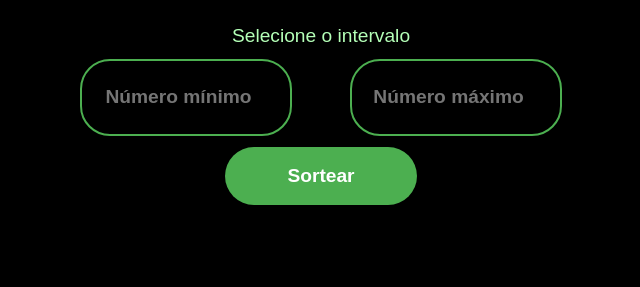
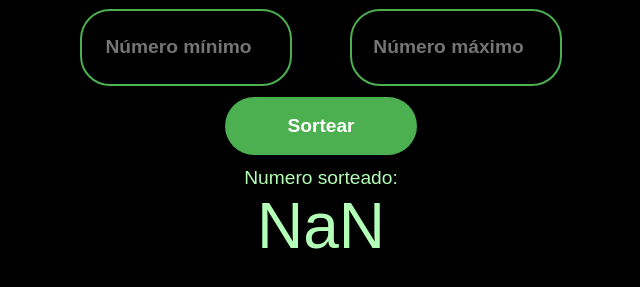
Before and after one commit to Plab0m/Sorteador, a plain HTML site: page index.html in a window 1280 px wide. Both pictures are taken after a click on the button "Sortear". Shown: the part 465-752 px from the top of the page, without its empty margins (319-959 px from the left). Drawn offline with Linux system fonts and the light colour scheme.

Commit message:
Funcional

```diff
--- a/index.html
+++ b/index.html
@@ -19,8 +19,11 @@
             <input type="number" id="min" placeholder="Número mínimo" required>
             <input type="number" id="max" placeholder="Número máximo" required>
         </div>
-        <button id="sortear">Sortear</button>
+        <button id="sortear" onclick="GenerateRandomNumber()">Sortear</button>
     </div>
+    <div class="result-container" id="resultContainer">
+        <span class="description">Numero sorteado:</span>
+        <p id="resultado">123</p>
 </body>
 <script src="script.js"></script>
 </html>
--- a/script.js
+++ b/script.js
@@ -0,0 +1,14 @@
+
+const InputMin = document.querySelector("#min");
+const InputMax = document.querySelector("#max");
+const btnSortear = document.querySelector("#Sortear");
+const resultado = document.querySelector("#resultado");
+const resultContainer = document.querySelector(".result-container");
+
+function GenerateRandomNumber() {
+const min = InputMin.value;
+const max = InputMax.value;
+const NumeroGerado = Math.floor(Math.random() * (max - min + 1)) + parseInt(min);
+resultado.textContent = NumeroGerado;
+resultContainer.style.visibility = "visible";
+}
--- a/style.css
+++ b/style.css
@@ -12,7 +12,7 @@ body {
   align-items: center;
   justify-content: center;
   height: 100vh;
-  background-color: black   ;
+  background-color: black;
 }
 .logo {
   width: 30%;
@@ -69,3 +69,29 @@ input {
   font-weight: 600;
   cursor: pointer;
 }
+.result-container {
+  display: flex;
+  visibility: hidden;
+  flex-direction: column;
+  justify-content: center;
+  align-items: center;
+  width: 50em;
+  height: 5em;
+  margin-top: 20px;
+}
+#resultado {
+  width: 100%;
+  height: 100%;
+  display: flex;
+  justify-content: center;
+  align-items: center;
+  font-size: 4em;
+  color: #b4ffb7;
+  border-radius: 10px;
+}
+#sortear:hover {
+  background-color: #45a049;
+}
+#sortear:active {
+  background-color: #3e8e41;
+}
```
